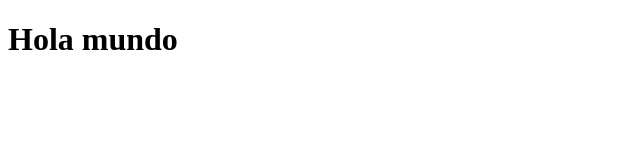
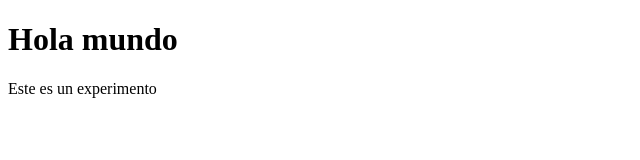
Before and after one commit to JesusHernandez1995/curso, a plain HTML site: page index.html in a window 1280 px wide. Shown: the whole page, without its empty margins (0-640 px from the left). Drawn offline with Linux system fonts and the light colour scheme.

Commit message:
Cambios al archivo index.html

```diff
--- a/index.html
+++ b/index.html
@@ -7,5 +7,6 @@
 </head>
 <body>
 	<h1>Hola mundo</h1>
+	<p>Este es un experimento</p>
 </body>
 </html>
```
Also changed, not shown: Comandos e info importante.txt.
